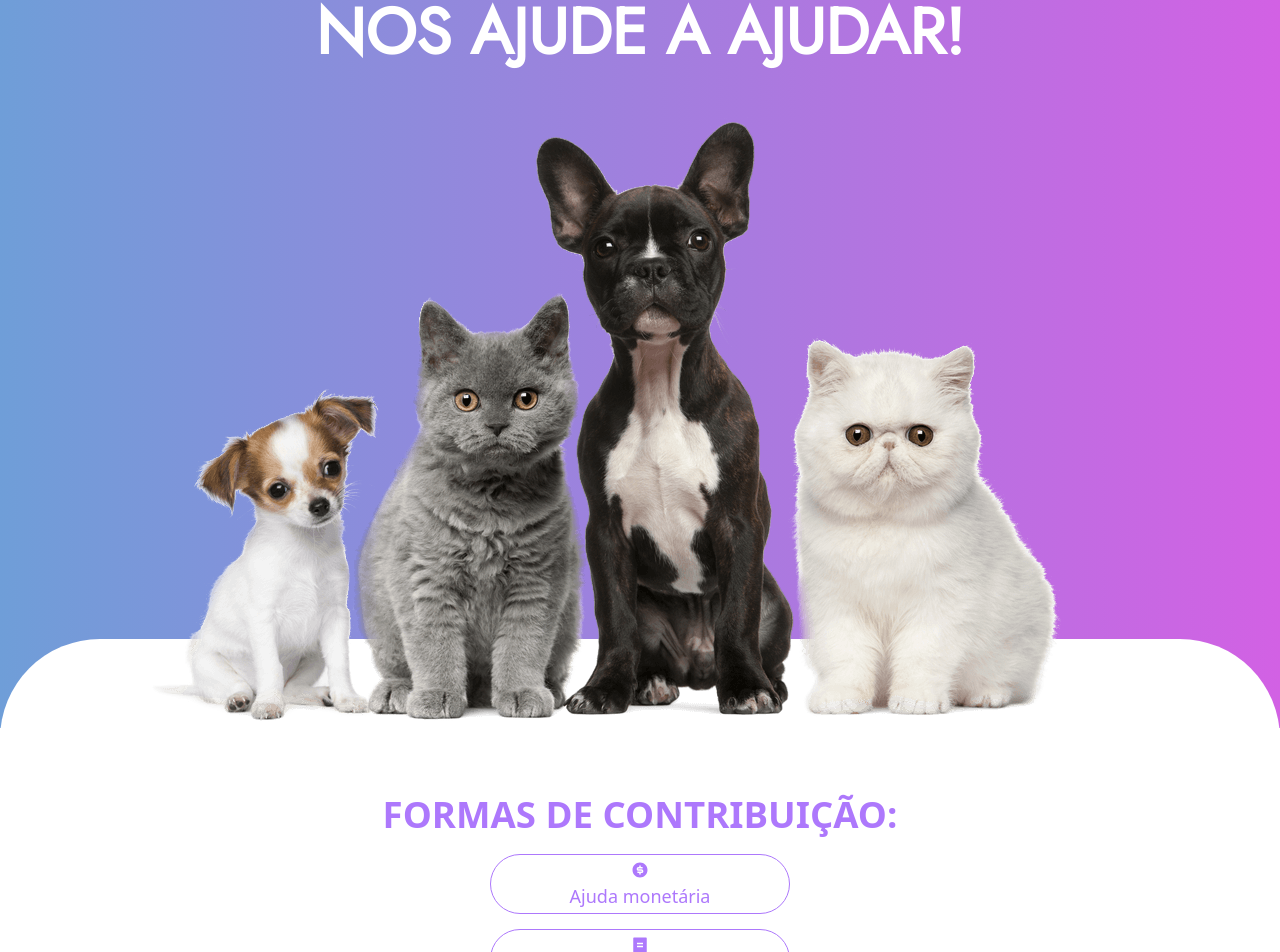
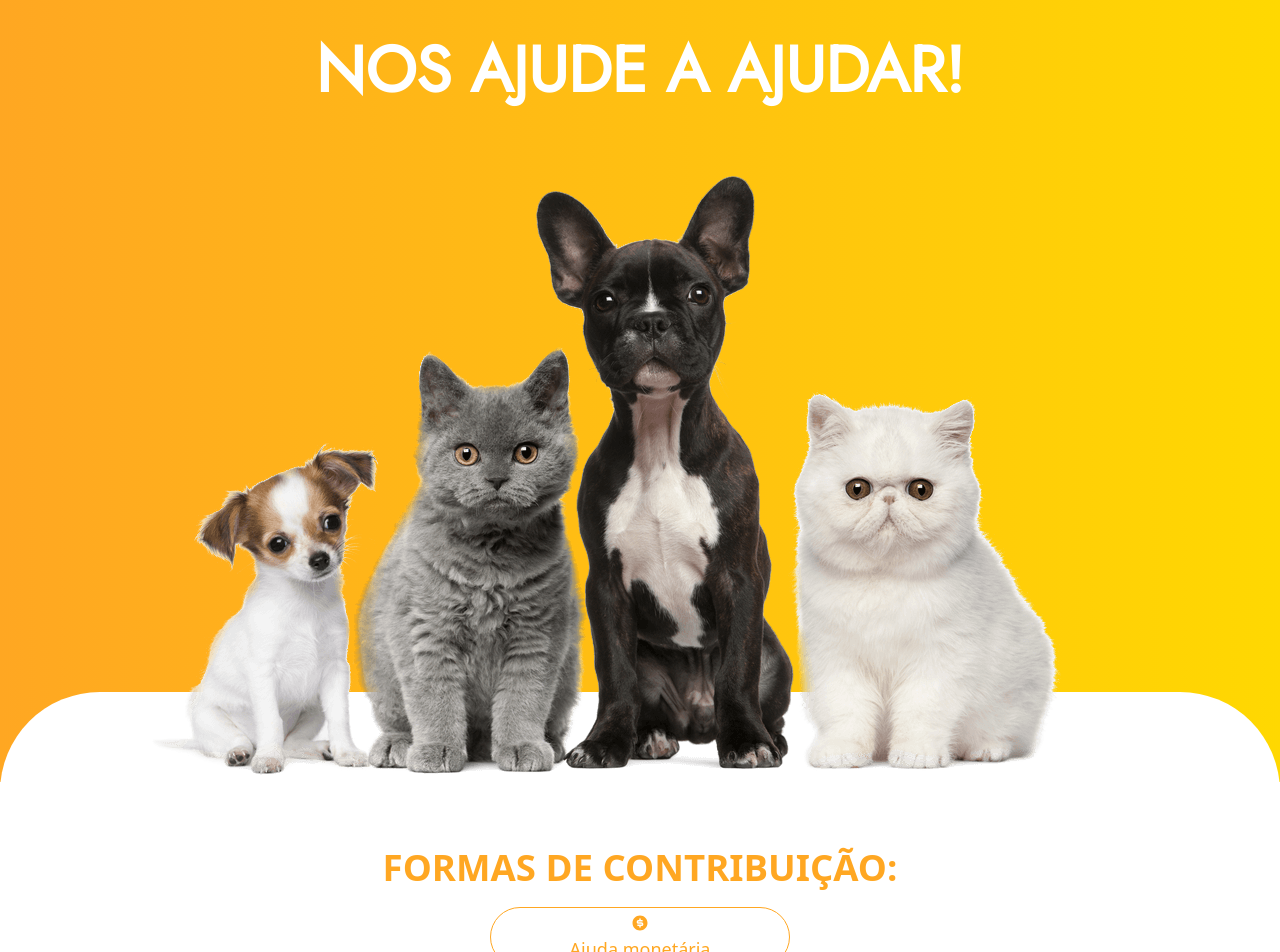
Before and after one commit to Felpasw/Project-a.p.a.c.l, a React (Create React App) app: page /Donation in a window 1280 px wide. Shown: the part 215-1167 px from the top of the page. Built offline with nearby package versions, Linux system fonts and the light colour scheme.

Commit message:
Adjusting collor pallete

```diff
--- a/src/presentation/components/AboutUs/index.tsx
+++ b/src/presentation/components/AboutUs/index.tsx
@@ -188,7 +188,7 @@ export default function AboutUs() {
       <AboutUsDiv>
         <Img src={apaclLogoImage} alt="" />
         <AboutUsText>
-          <h1>Sobre nós: </h1>
+          <h1>Sobre nós </h1>
           {textContent.AboutUsText}
         </AboutUsText>
       </ AboutUsDiv>
--- a/src/presentation/components/Navbar/index.tsx
+++ b/src/presentation/components/Navbar/index.tsx
@@ -44,7 +44,6 @@ const Logo = styled.div`
   padding-right: 6ch;
   position: relative;
   right: auto;
-
 `;
 
 const MobileMenu = styled.div`
--- a/src/presentation/pages/Donation/index.tsx
+++ b/src/presentation/pages/Donation/index.tsx
@@ -10,19 +10,14 @@ import { motion } from 'framer-motion';
 
 
 
-{/* <Title>Ajude nossa instituição a ajudar você!</Title> */ }
-const MainContent = styled.div`
-  align-items: center;
-  align-content: center;
-  align-self: center;
 
-`
+
 const Subtitle = styled.h1`
   align-self: center;
   max-width: 100%;
   font-size: 4ch;
   align-self: center;
-  color:  #ad78fc;
+  color:  #ffa722;
   text-transform: uppercase;
   padding-top: 150px;
 `;
@@ -31,7 +26,8 @@ const Title = styled.h1`
   max-width: 100%;
   font-size: 7ch;
   align-self: center;
-  margin-bottom: -6%;
+  margin-bottom: -10%;
+  margin: 3%;
   font-family: 'Jost', sans-serif;
   color:  #ffff;
   text-transform: uppercase;
@@ -41,7 +37,6 @@ const Title = styled.h1`
 const Img = styled.img`
  align-self: center;
  max-width: 100%;
- padding-top: 100px;
  margin-right: 5%;
 `;
 
@@ -62,7 +57,7 @@ const DonationWay = styled.button`
   margin-top: 15px;
   align-self:center;
   border-radius: 90px;
-  color: #ad78fc;
+  color: #ffa722;
   font-size: 18px;
   font-weight: 100;
   cursor: pointer;
@@ -70,20 +65,19 @@ const DonationWay = styled.button`
   height: 60px;
   width: 300px;
   background: transparent;
-  border: 1px solid #ad78fc;
+  border: 1px solid #ffa722;
   outline: none;
   transition: 0.5s ease-in-out;
   &:hover {
     transition: 0.5s ease-in-out;
-    background: #ad78fc;
+    background: #ffa722;
     color: #ffff
 }
 `;
 
 const TitleContent = styled.div`
   padding-top: 100px;
-  background: -webkit-gradient(linear, left top, right top, from(#6f9ed8), to(#d261e4)) no-repeat;
-
+  background: -webkit-gradient(linear, left top, right top, from(#ffa722), to(#ffd801)) no-repeat;
 `;
 
 const DonationWaysList =
@@ -91,22 +85,27 @@ const DonationWaysList =
     {
       Name: "Ajuda monetária",
       Icon: <RiMoneyDollarCircleFill />,
+      Link: "Dinheiro"
     },
     {
       Name: "Ajude por meio da conta de luz",
-      Icon: <RiBillFill />
+      Icon: <RiBillFill />,
+      Link: "Conta"
     },
     {
       Name: "Doe ração ou outros recursos",
-      Icon: <FaBone />
+      Icon: <FaBone />,
+      Link: "Racao"
     },
     {
       Name: "Doe suas notas fiscais",
-      Icon: <GiTwoCoins />
+      Icon: <GiTwoCoins />,
+      Link: "Notas"
     },
     {
       Name: "Seja um voluntário",
-      Icon: <MdPeopleAlt />
+      Icon: <MdPeopleAlt />,
+      Link: "Voluntario"
     }
 
   ]
@@ -141,8 +140,10 @@ export default function Donation() {
         {
           DonationWaysList.map((element) =>
             <DonationWay>
-              {element.Icon} <br />
-              {element.Name}
+              <a href={`/:${element.Link}`} style={{ "textDecoration": "none", "color": "inherit" }}>
+                {element.Icon} <br />
+                {element.Name}
+              </a>
             </DonationWay>
           )}
       </DonationWays>
--- a/src/presentation/pages/Events/index.tsx
+++ b/src/presentation/pages/Events/index.tsx
@@ -33,7 +33,7 @@ const Title = styled.h1`
   font-family: 'Work Sans', sans-serif;
   text-transform: uppercase;
   right: auto;
-  color:#00bfe0;
+  color:#ffa722;
 `;
 
 const MainTitle = styled.h1`
@@ -63,7 +63,7 @@ const EventsDiv = styled.div`
 const EventTitle = styled.h1`
   white-space: nowrap;
   text-overflow: ellipsis;
-  color:  #00bfe0;
+  color:  #ffa722;
 `;
 
 const EventContent = styled.div`
@@ -80,7 +80,7 @@ const EventContentText = styled.div`
 
 `;
 const EventSubtitle = styled.h2`
-  color: #00bfe0;
+  color: #ffa722;
 `;
 
 const Img = styled.img`
@@ -102,14 +102,13 @@ const Subtitle = styled.div`
 `
 const CatImage = styled.img`
   border-radius: 100%;
-  background-color:  #00bfe0;
+  background-color:  #ffa722;
   align-self: center;
   padding: auto;
   margin: auto;
 `;
 const MainContent = styled.div`
-  background: -webkit-gradient(linear, left top, right top, from(#006d8f), to(#00bfe0)) no-repeat;
-
+    background: -webkit-gradient(linear, left top, right top, from(#ffa722), to(#ffd801)) no-repeat;
 `;
 
 
@@ -120,7 +119,7 @@ function Itens({ About, Local, title, Date }: { About: string, Local: JSX.Elemen
       <div style={{ "display": "flex", "flexDirection": "row" }}>
         <EventTitle> {title} </EventTitle>
       </div>
-      <hr style={{ "color": " #2afadf" }} />
+      <hr style={{ "color": " #ffa722" }} />
       <EventContent>
         <EventContentText>
           <EventSubtitle> Sobre <HiInformationCircle /></EventSubtitle>
--- a/src/presentation/pages/initialPage/index.tsx
+++ b/src/presentation/pages/initialPage/index.tsx
@@ -34,7 +34,8 @@ const Div = styled.div`
 `;
 const Img = styled.img`
   max-width: 100%;
-  background-color:rgb(0,255,171);
+  /* background-color:rgb(0,255,171); */
+  background: -webkit-gradient(linear, left top, right top, from(#ffa722), to(#ffd801)) no-repeat;
   border-radius: 150%;
   margin: auto;
   padding: auto;
@@ -58,7 +59,7 @@ const Button = styled.button`
   margin-top: 15px ;
   align-self:center;
   border-radius: 100px;
-  color: rgb(0,255,171);
+  color: #ffa722;
   font-size: 18px;
   font-weight: 100;
   cursor: pointer;
@@ -66,13 +67,13 @@ const Button = styled.button`
   width: 100px;
   height: 60px;
   background: transparent;
-  border: 1px solid rgb(0,255,171);
+  border: 1px solid #ffa722;
   outline: none;
   transition: 1s ease-in-out;
   &:hover {
     transition: 1s ease-in-out;
-    background: rgb(0,255,171);
-    color: #ffff
+    background: #ffa722;
+    color: #ffff;
 }
 `;
 
@@ -82,7 +83,7 @@ const Button = styled.button`
 
 export default function InitialPage() {
   return (
-    <Fragment>
+    <>
       <Navbar />
       <Div>
         <Titles style={{ "margin": "auto" }}>
@@ -133,6 +134,6 @@ export default function InitialPage() {
       </Div>
       <AboutUs />
       <Footer />
-    </Fragment>
+    </>
   );
 }
```
